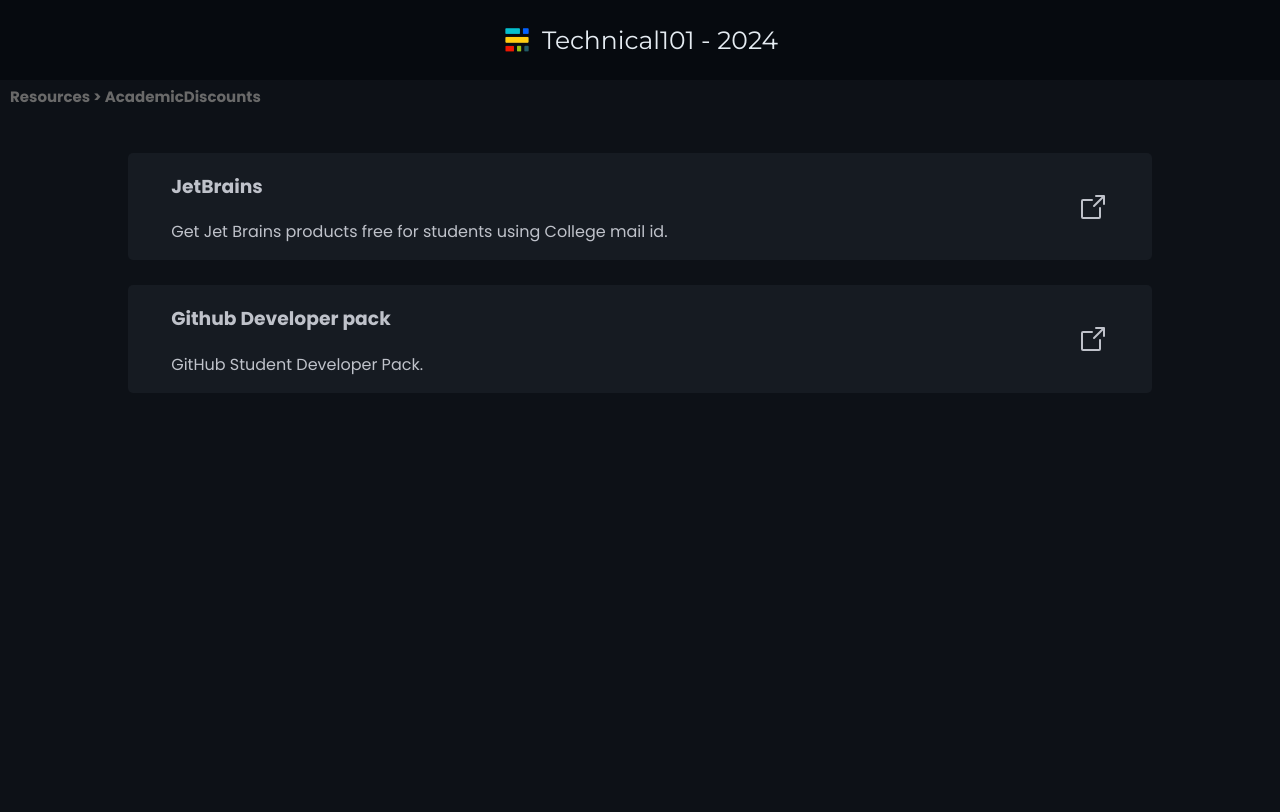
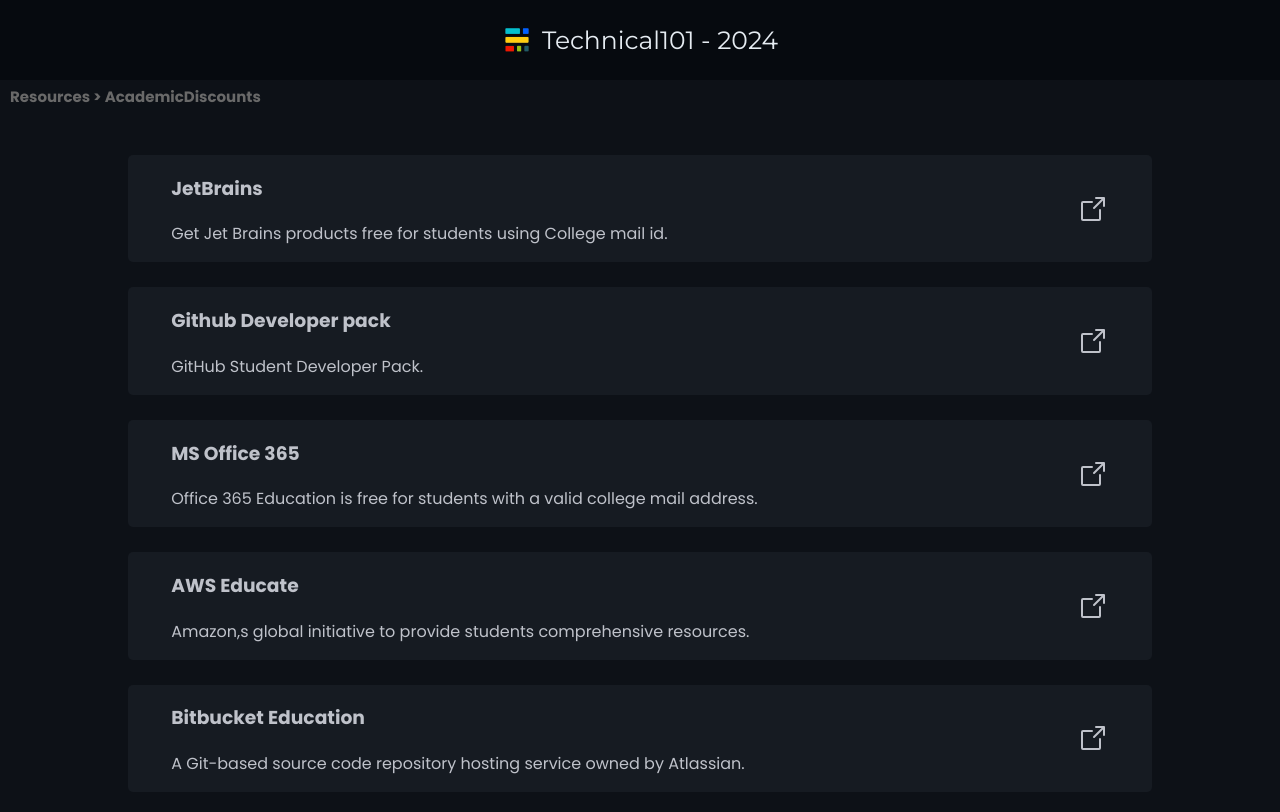
Before and after one commit to abhi5455/Technical-101, a React (Vite) app: page /Resources/AcademicDiscounts in a window 1280 px wide. Shown: the top 812 px of the page. Built offline with nearby package versions, Linux system fonts and the light colour scheme; a web font is replaced by a local one.

Commit message:
Initial Commit

```diff
--- a/src/components/Element/Element.css
+++ b/src/components/Element/Element.css
@@ -7,7 +7,9 @@
   align-items: center;
   gap: 25px;
   padding-top: 50px;
-  padding-bottom: 30px;
+  padding-bottom: 50px;
+  position: relative;
+  top: 105px;
 }
 .childDiv{
   border-radius: 5px;
--- a/src/components/header/header.css
+++ b/src/components/header/header.css
@@ -11,6 +11,8 @@
     font-family: Montserrat, sans-serif;
     font-size: 25px;
     user-select: none;
+    position: fixed;
+    z-index: 100;
 }
 .logo{
     height:30px;
@@ -52,6 +54,9 @@
     font-family: Poppins, sans-serif;
     font-size: 15px;
     user-select: none;
+    position: fixed;
+    top: 80px;
+    z-index: 100;
 }
 @media (max-width: 500px) {
     .header{
--- a/src/pages/AcademicDiscounts.jsx
+++ b/src/pages/AcademicDiscounts.jsx
@@ -14,10 +14,26 @@
                 heading: "JetBrains",
                 link: "https://www.jetbrains.com/shop/eform/students",
                 description: "Get Jet Brains products free for students using College mail id.",
-            },{
+            },
+            {
                 heading: "Github Developer pack",
                 link: "https://education.github.com/pack",
                 description: " GitHub Student Developer Pack.",
+            },
+            {
+                heading: "MS Office 365",
+                link: "https://www.microsoft.com/en-us/education/products/office",
+                description: "Office 365 Education is free for students with a valid college mail address.",
+            },
+            {
+                heading: "AWS Educate",
+                link: "https://aws.amazon.com/education/awseducate/",
+                description: "Amazon,s global initiative to provide students comprehensive resources.",
+            },
+            {
+                heading: "Bitbucket Education",
+                link: "https://bitbucket.org/product/education",
+                description: "A Git-based source code repository hosting service owned by Atlassian.",
             },
         ]);
     },[]);
```
